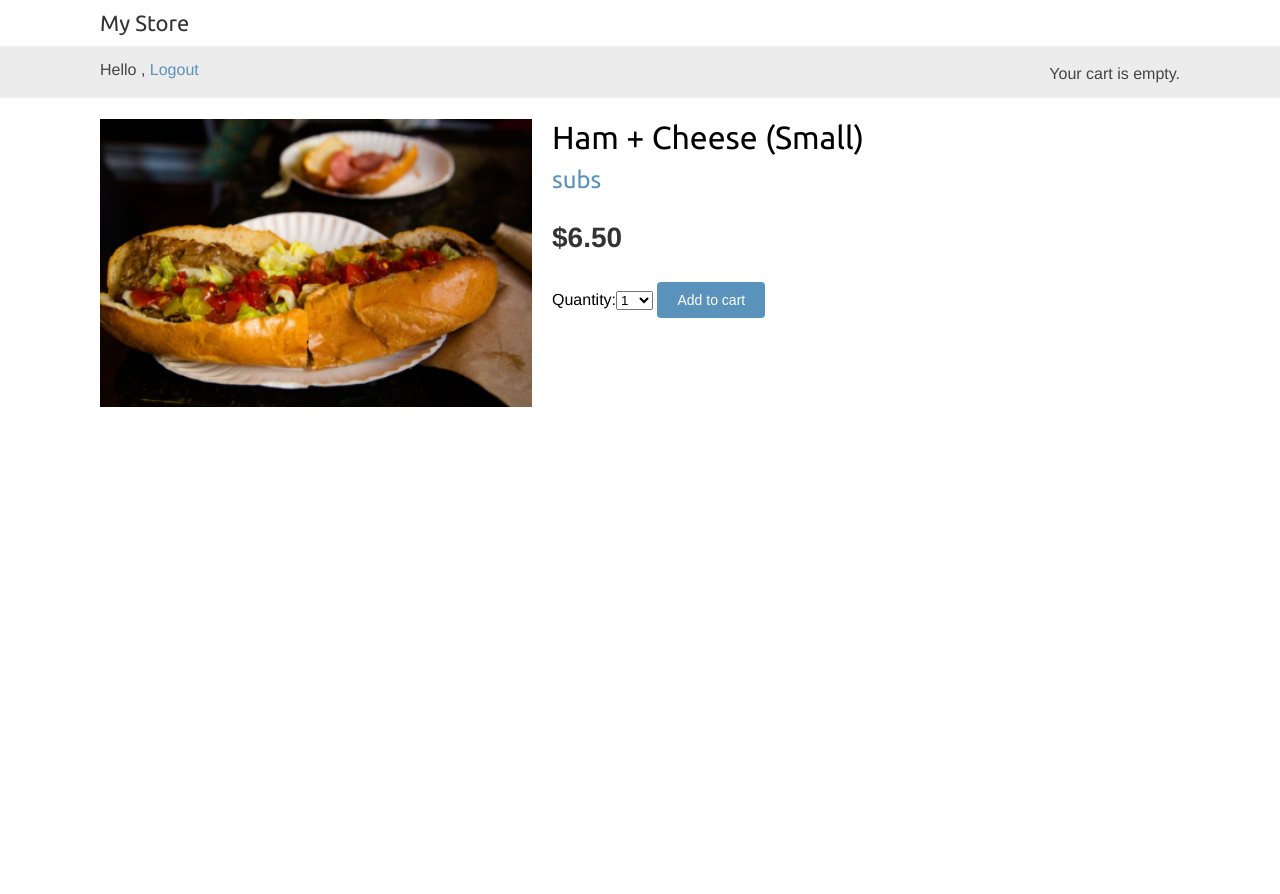
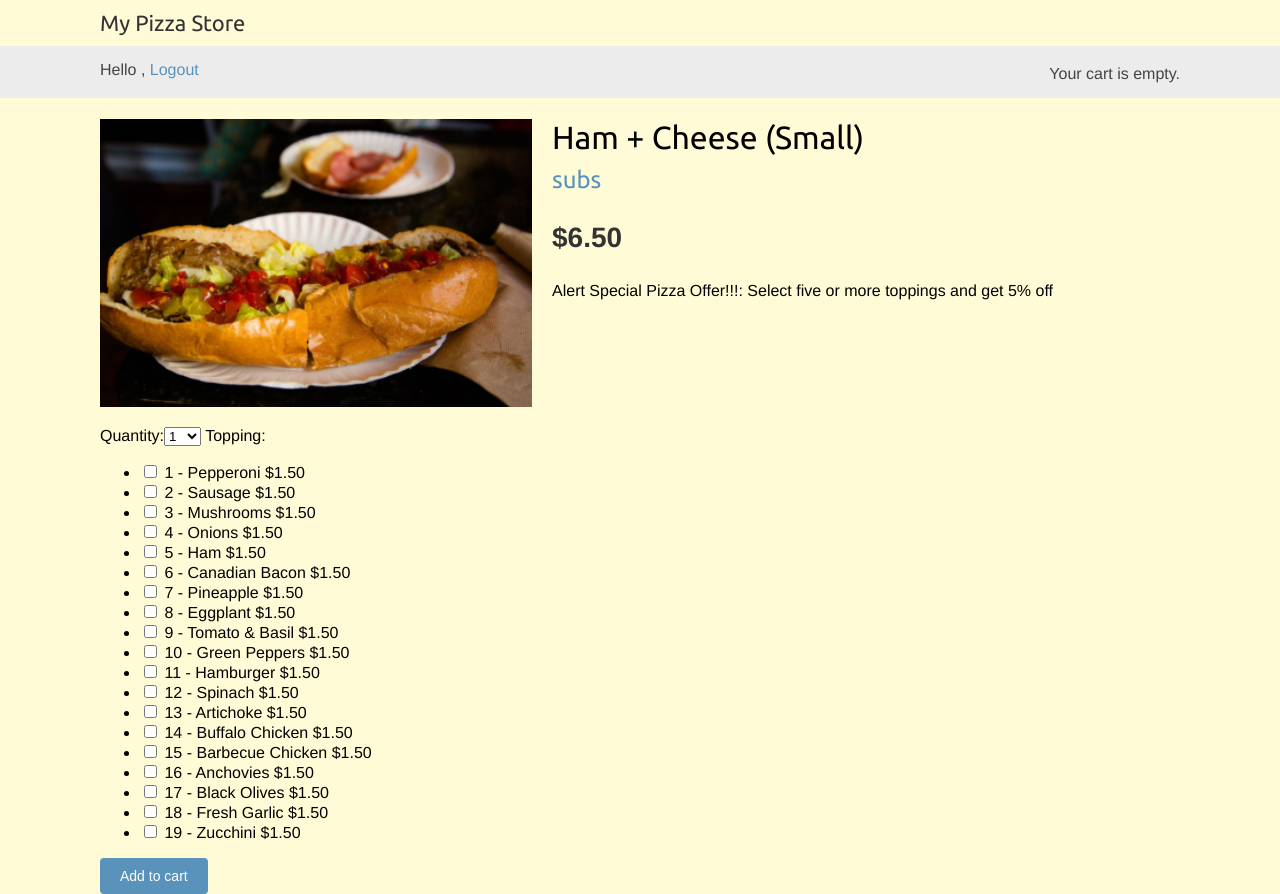
Before and after one commit to veekthor04/pizza_store, a Django app: a page that uses orders/templates/orders/base.html in a window 1280 px wide. Before the commit the page ends 407 px from the top, so only its background shows below. Run offline with Django 3.2, Linux system fonts and the light colour scheme; a user stored in the database is signed in; data comes from the database, SQL or seed files in the repository; both versions use the stored data as it was after the commit; parts of the project's set-up code (start-up, migrations or seed data) failed here and were passed over.

Commit message:
before adding menu

```diff
--- a/cart/cart.py
+++ b/cart/cart.py
@@ -12,15 +12,26 @@ class Cart(object):
 			cart = self.session[settings.CART_SESSION_ID] = {}
 		self.cart = cart
 
-	def add(self, product, quantity=1, override_quantity=False):
+	def add(self, product, topping, quantity=1, override_quantity=False):
+		topping_list = []
+		topping_price = Decimal(0)
+		if topping.count() != 0:
+			print(topping)
+			for value in topping:
+				topping_list.append(value.name)
+				topping_price += value.price
+		if len(topping_list) >=5:
+			topping_list.append("(Special Offer!)")
 		#Add a product to the cart or update its quantity.
 		product_id = str(product.id)
 		if product_id not in self.cart:
-			self.cart[product_id] = {'quantity': 0, 'price': str(product.price)}
+			self.cart[product_id] = {'quantity': 0,'topping_list': topping_list,'topping_price':str(topping_price), 'price': str(product.price)}
 		if override_quantity:
 			self.cart[product_id]['quantity'] = quantity
 		else:
 			self.cart[product_id]['quantity'] += quantity
+			self.cart[product_id]['topping_list'] = topping_list
+			self.cart[product_id]['topping_price'] = str(topping_price)
 		self.save()
 
 	def save(self):
@@ -44,7 +55,10 @@ class Cart(object):
 			cart[str(product.id)]['product'] = product
 		for item in cart.values():
 			item['price'] = Decimal(item['price'])
-			item['total_price'] = item['price'] * item['quantity']
+			if len(item['topping_list']) >=6:
+				item['total_price'] = round((((item['price'] + Decimal(item['topping_price'])) * item['quantity'])* Decimal(0.95)),2)
+			else:
+				item['total_price'] = ((item['price'] + Decimal(item['topping_price'])) * item['quantity'])
 			yield item
 
 	def __len__(self):
@@ -52,7 +66,13 @@ class Cart(object):
 		return sum(item['quantity'] for item in self.cart.values())
 
 	def get_total_price(self):
-		return sum(Decimal(item['price']) * item['quantity'] for item in self.cart.values())
+		total=[]
+		for item in self.cart.values():
+			if len(item['topping_list']) >=6:
+				total.append(round((((Decimal(item['price']) + Decimal(item['topping_price'])) * item['quantity'])* Decimal(0.95)),2))
+			else:
+				total.append(((Decimal(item['price']) + Decimal(item['topping_price'])) * item['quantity']))
+		return sum(total)
 
 	def clear(self):
 		# remove cart from session
--- a/cart/forms.py
+++ b/cart/forms.py
@@ -1,7 +1,9 @@
 from django import forms
+from orders.models import Topping
 
 PRODUCT_QUANTITY_CHOICES = [(i, str(i)) for i in range(1, 11)]
 
 class CartAddProductForm(forms.Form):
 	quantity = forms.TypedChoiceField( choices=PRODUCT_QUANTITY_CHOICES, coerce=int)
 	override = forms.BooleanField(required=False, initial=False, widget=forms.HiddenInput)
+	topping = forms.ModelMultipleChoiceField( widget = forms.CheckboxSelectMultiple, required=False, queryset = Topping.objects.all())
--- a/cart/views.py
+++ b/cart/views.py
@@ -12,7 +12,7 @@ def cart_add(request, product_id):
 	form = CartAddProductForm(request.POST)
 	if form.is_valid():
 		cd = form.cleaned_data
-		cart.add(product=product, quantity=cd['quantity'], override_quantity=cd['override'])
+		cart.add(product=product, topping=cd['topping'], quantity=cd['quantity'], override_quantity=cd['override'])
 	return redirect('cart:cart_detail')
 
 @require_POST
--- a/checkedout/templates/admin/checkedout/order/detail.html
+++ b/checkedout/templates/admin/checkedout/order/detail.html
@@ -55,6 +55,7 @@
 			<thead>
 				<tr>
 					<th>Product</th>
+					<th>topping</th>
 					<th>Price</th>
 					<th>Quantity</th>
 					<th>Total</th>
@@ -64,13 +65,14 @@
 			{% for item in order.items.all %}
 				<tr class="row{% cycle "1" "2" %}">
 					<td>{{ item.product.name }}</td>
+					<td>{{ item.get_topping }}</td>
 					<td class="num">${{ item.price }}</td>
 					<td class="num">{{ item.quantity }}</td>
 					<td class="num">${{ item.get_cost }}</td>
 				</tr>
 			{% endfor %}
 				<tr class="total">
-					<td colspan="3">Total</td>
+					<td colspan="4">Total</td>
 					<td class="num">${{ order.get_total_cost }}</td>
 				</tr>
 			</tbody>
--- a/checkedout/templates/checkedout/order/create.html
+++ b/checkedout/templates/checkedout/order/create.html
@@ -12,6 +12,10 @@ Checkout
 		{% for item in cart %}
 			<li>
 			{{ item.quantity }}x {{ item.product.name }}
+			topping:
+			{% for topping in item.topping_list %}
+				{{ topping }}
+			{% endfor %}
 				<span>${{ item.total_price }}</span>
 			</li>
 		{% endfor %}
--- a/checkedout/views.py
+++ b/checkedout/views.py
@@ -13,7 +13,11 @@ def order_create(request):
 		if form.is_valid():
 			order = form.save()
 			for item in cart:
-				OrderItem.objects.create(order=order, product=item['product'], price=item['price'], quantity=item['quantity'])
+				toppings = ''
+				if len(item['topping_list'])>0:
+					for value in item['topping_list']:
+						toppings+= value + ' '
+				OrderItem.objects.create(order=order, product=item['product'], price=item['total_price'], quantity=item['quantity'], topping = toppings)
 			# clear the cart
 			cart.clear()
 			# launch asynchronous task
--- a/orders/static/css/base.css
+++ b/orders/static/css/base.css
@@ -1,4 +1,6 @@
 @import url(http://fonts.googleapis.com/css?family=Ubuntu);
+{% load static %}
+
 
 body {
     margin:0;
@@ -194,7 +196,7 @@ ul.errorlist {
 
 .product-list .item img {
     width:100%;
-    margin-bottom:8px;
+    margin-bottom:8px                                                                     ;
 }
 
 .product-detail {
@@ -328,3 +330,6 @@ form div.field {
     color:#666;
     border-radius:4px;
 }
+#side{
+  clear:both;
+}
--- a/orders/templates/orders/base.html
+++ b/orders/templates/orders/base.html
@@ -3,12 +3,12 @@
 <html>
 <head>
 	<meta charset="utf-8" />
-	<title>{% block title %}My Store{% endblock %}</title>
+	<title>{% block title %}My Pizza Store{% endblock %}</title>
 	<link href="{% static "css/base.css" %}" rel="stylesheet">
 	</head>
-<body>
+<body style=" background:#fffbd6;">
 	<div id="header">
-		<a href="/" class="logo">My Store</a>
+		<a href="/" class="logo">My Pizza Store</a>
 	</div>
 	<div id="subheader">
 		<span class="user">
--- a/orders/templates/orders/product/detail.html
+++ b/orders/templates/orders/product/detail.html
@@ -15,11 +15,14 @@
 			</a>
 		</h2>
 		<p class="price">${{ product.price }}</p>
+		<p>Alert Special Pizza Offer!!!: Select five or more toppings and get 5% off</p>
+		{{ product.description|linebreaks }}
+	</div>
+	<div id="side">
 		<form action="{% url 'cart:cart_add' product.id %}" method="post">
 		{{ cart_product_form }}
 		{% csrf_token %}
 			<input type="submit" value="Add to cart">
 		</form>
-		{{ product.description|linebreaks }}
 	</div>
 {% endblock %}
--- a/orders/templates/orders/product/list.html
+++ b/orders/templates/orders/product/list.html
@@ -23,6 +23,8 @@
 		<h1>{% if category %}{{ category.name }}{% else %}Products{% endif %}</h1>
 		{% for product in products %}
 		<div class="item">
+			<a href="{{ product.get_absolute_url }}">
+				<img src="{% if product.category|slugify == 'pizza' %} {% static 'img/pizza.png' %} {% elif product.category|slugify  == 'subs' %} {% static 'img/subs.png' %} {% else %} {% static 'img/blank.png' %}{% endif %}"></a>
 			<a href="{{ product.get_absolute_url }}">{{ product.name }}</a><br>
 		${{ product.price }}
 		</div>
```
Also changed, not shown: cart/templates/cart/detail.html (+7 -1 lines), checkedout/models.py (+7 -5 lines), checkedout/migrations/0002_orderitem_topping.py (added), db.sqlite3, orders/static/img/backpic.jpg (added), orders/static/img/pizz.png (added), orders/static/img/pizza.jpg (added), orders/views.py (line endings or trailing spaces).
